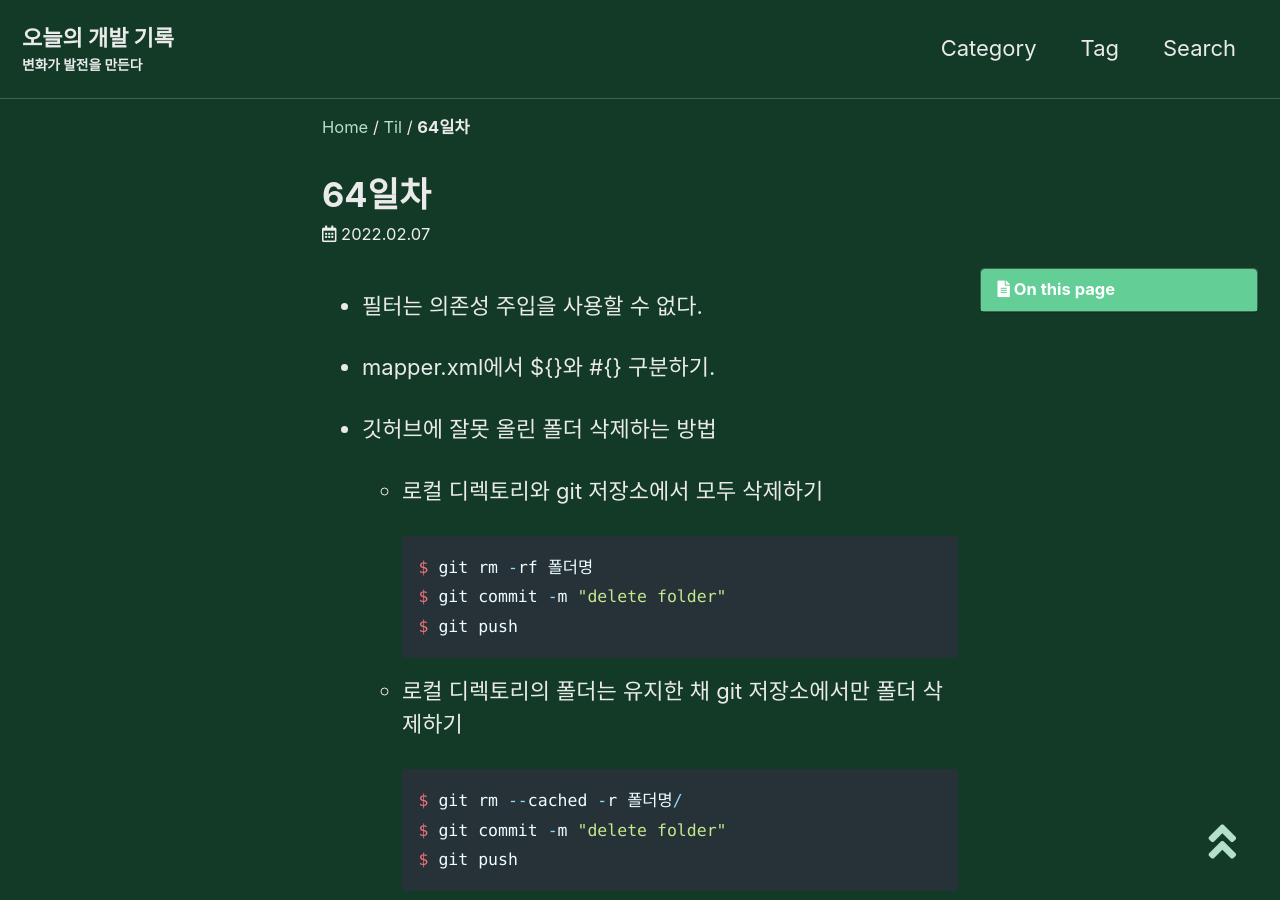
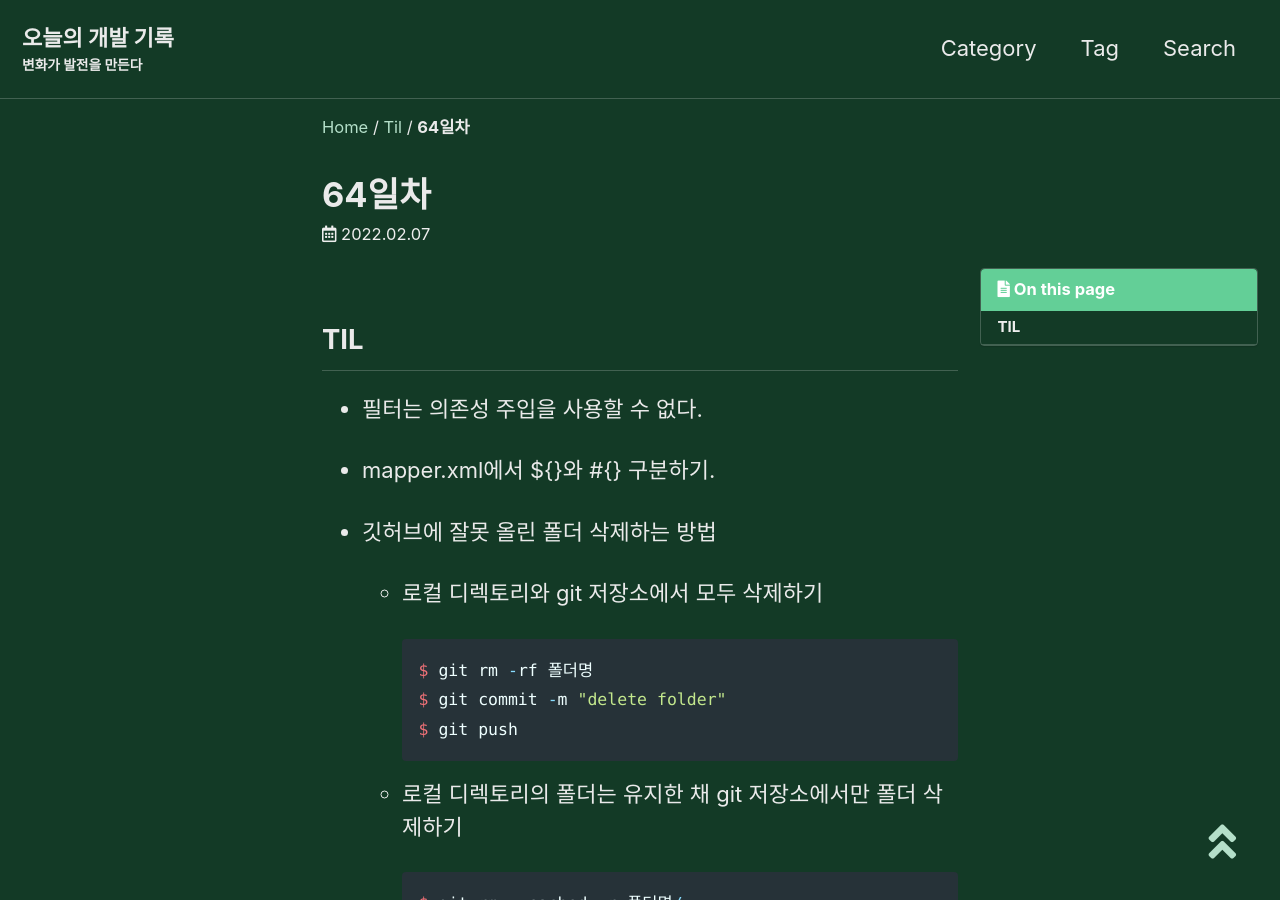
Before and after one commit to YUEUN328/YUEUN328.github.io, a Jekyll site: the page built from _posts/2022-02-07-til64.md, in a window 1280 px wide and 900 px high. Built offline with Jekyll 4.4.1, drawn with Linux system fonts in a browser that asks for light colours; cached includes are drawn as plain includes; comment, search, counter and statistics services are not loaded.

Commit message:
Update 2022-02-07-til64.md

```diff
--- a/_posts/2022-02-07-til64.md
+++ b/_posts/2022-02-07-til64.md
@@ -5,6 +5,8 @@ categories: TIL
 tag: [Spring, GitHub]
 author_profile: false
 ---
+
+## TIL
 
 * 필터는 의존성 주입을 사용할 수 없다.
 
```
